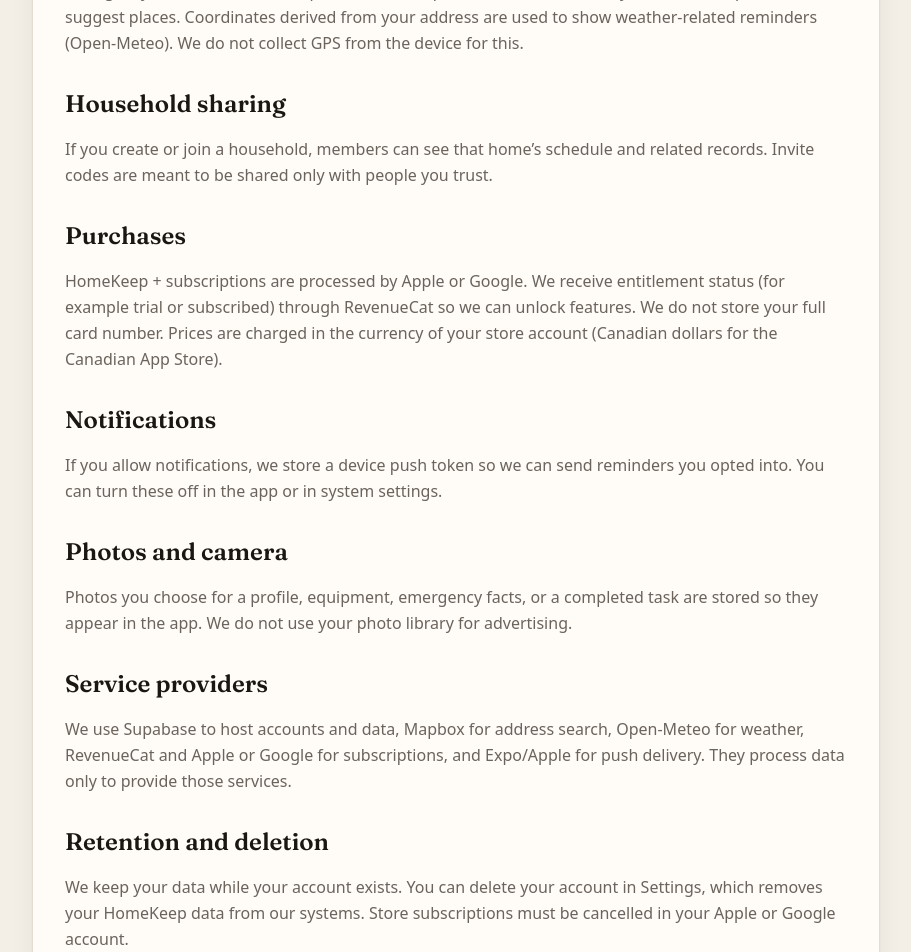
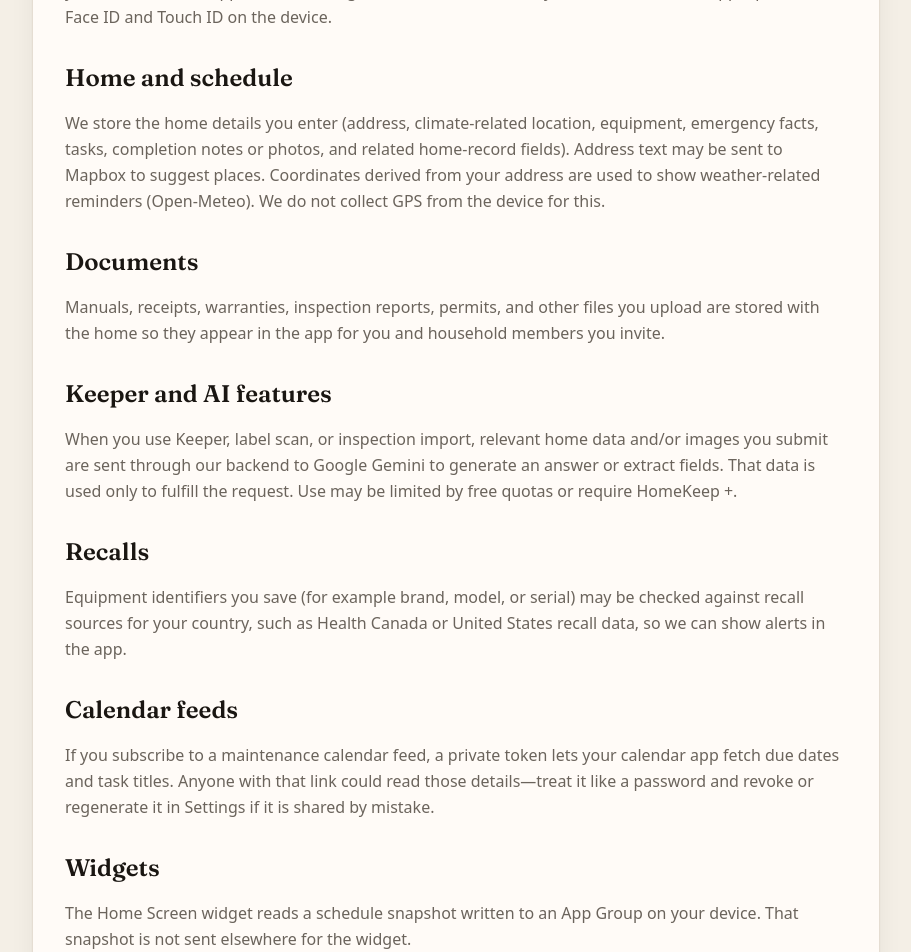
Before and after one commit to jvpatey/homekeep-website, a Next.js app: page /privacy in a window 1280 px wide. Shown: the part 620-1572 px from the top of the page, without its empty margins (184-1095 px from the left). Built offline with nearby package versions, Linux system fonts and the light colour scheme.

Commit message:
updated homekeep website to reflect changes in 2.1.0

```diff
--- a/src/app/privacy/page.tsx
+++ b/src/app/privacy/page.tsx
@@ -29,7 +29,7 @@
           HomeKeep Privacy Policy
         </h1>
         <p className="text-sm text-[var(--color-text-secondary)]">
-          Last updated: 9 September 2026
+          Last updated: 18 October 2026
         </p>
       </Reveal>
 
@@ -55,15 +55,87 @@
 
           <section className="mb-8">
             <h2 className="text-2xl font-semibold text-[var(--color-text)] mb-4">
+              Biometric sign-in
+            </h2>
+            <p className="text-[var(--color-text-secondary)] leading-relaxed">
+              Face ID or Touch ID is optional. If you turn it on, a refresh
+              token is stored in the device Secure Store so you can unlock the
+              app after a local sign-out. We do not receive your biometric
+              data—Apple processes Face ID and Touch ID on the device.
+            </p>
+          </section>
+
+          <section className="mb-8">
+            <h2 className="text-2xl font-semibold text-[var(--color-text)] mb-4">
               Home and schedule
             </h2>
             <p className="text-[var(--color-text-secondary)] leading-relaxed">
               We store the home details you enter (address, climate-related
-              location, equipment, manuals, emergency facts, tasks, and
-              completion notes or photos). Address text may be sent to Mapbox to
-              suggest places. Coordinates derived from your address are used to
-              show weather-related reminders (Open-Meteo). We do not collect GPS
-              from the device for this.
+              location, equipment, emergency facts, tasks, completion notes or
+              photos, and related home-record fields). Address text may be sent
+              to Mapbox to suggest places. Coordinates derived from your address
+              are used to show weather-related reminders (Open-Meteo). We do not
+              collect GPS from the device for this.
+            </p>
+          </section>
+
+          <section className="mb-8">
+            <h2 className="text-2xl font-semibold text-[var(--color-text)] mb-4">
+              Documents
+            </h2>
+            <p className="text-[var(--color-text-secondary)] leading-relaxed">
+              Manuals, receipts, warranties, inspection reports, permits, and
+              other files you upload are stored with the home so they appear in
+              the app for you and household members you invite.
+            </p>
+          </section>
+
+          <section className="mb-8">
+            <h2 className="text-2xl font-semibold text-[var(--color-text)] mb-4">
+              Keeper and AI features
+            </h2>
+            <p className="text-[var(--color-text-secondary)] leading-relaxed">
+              When you use Keeper, label scan, or inspection import, relevant
+              home data and/or images you submit are sent through our backend to
+              Google Gemini to generate an answer or extract fields. That data
+              is used only to fulfill the request. Use may be limited by free
+              quotas or require HomeKeep +.
+            </p>
+          </section>
+
+          <section className="mb-8">
+            <h2 className="text-2xl font-semibold text-[var(--color-text)] mb-4">
+              Recalls
+            </h2>
+            <p className="text-[var(--color-text-secondary)] leading-relaxed">
+              Equipment identifiers you save (for example brand, model, or
+              serial) may be checked against recall sources for your country,
+              such as Health Canada or United States recall data, so we can show
+              alerts in the app.
+            </p>
+          </section>
+
+          <section className="mb-8">
+            <h2 className="text-2xl font-semibold text-[var(--color-text)] mb-4">
+              Calendar feeds
+            </h2>
+            <p className="text-[var(--color-text-secondary)] leading-relaxed">
+              If you subscribe to a maintenance calendar feed, a private token
+              lets your calendar app fetch due dates and task titles. Anyone
+              with that link could read those details—treat it like a password
+              and revoke or regenerate it in Settings if it is shared by
+              mistake.
+            </p>
+          </section>
+
+          <section className="mb-8">
+            <h2 className="text-2xl font-semibold text-[var(--color-text)] mb-4">
+              Widgets
+            </h2>
+            <p className="text-[var(--color-text-secondary)] leading-relaxed">
+              The Home Screen widget reads a schedule snapshot written to an App
+              Group on your device. That snapshot is not sent elsewhere for the
+              widget.
             </p>
           </section>
 
@@ -73,8 +145,8 @@
             </h2>
             <p className="text-[var(--color-text-secondary)] leading-relaxed">
               If you create or join a household, members can see that home’s
-              schedule and related records. Invite codes are meant to be shared
-              only with people you trust.
+              schedule and related records. Invite codes and QR invites are
+              meant to be shared only with people you trust.
             </p>
           </section>
 
@@ -107,8 +179,10 @@
               Photos and camera
             </h2>
             <p className="text-[var(--color-text-secondary)] leading-relaxed">
-              Photos you choose for a profile, equipment, emergency facts, or a
-              completed task are stored so they appear in the app. We do not use
+              Photos you choose for a profile, equipment, emergency facts, a
+              completed task, or AI features (for example a nameplate or
+              document scan) are stored or processed as described in this policy
+              so they appear in the app or fulfill the request. We do not use
               your photo library for advertising.
             </p>
           </section>
@@ -119,7 +193,8 @@
             </h2>
             <p className="text-[var(--color-text-secondary)] leading-relaxed">
               We use Supabase to host accounts and data, Mapbox for address
-              search, Open-Meteo for weather, RevenueCat and Apple or Google for
+              search, Open-Meteo for weather, Google (Gemini) for Keeper and
+              related AI features, RevenueCat and Apple or Google for
               subscriptions, and Expo/Apple for push delivery. They process data
               only to provide those services.
             </p>
--- a/src/app/terms/page.tsx
+++ b/src/app/terms/page.tsx
@@ -30,7 +30,7 @@
           Terms of Service
         </h1>
         <p className="text-sm text-[var(--color-text-secondary)]">
-          Last updated: September 9, 2026
+          Last updated: 18 October 2026
         </p>
       </Reveal>
 
@@ -77,15 +77,31 @@
                 • Optional home address and a weather summary on the dashboard
               </li>
               <li>
+                • A home record: equipment details, shutoffs, trusted pros, and
+                documents (manuals, receipts, warranties, inspections, permits)
+              </li>
+              <li>
                 • Optional emergency facts for this home (for example shutoff
                 locations, with notes or photos)
               </li>
               <li>
-                • Optional equipment library (manuals and purchase receipts as
-                PDF or photo, with in-app viewing)
+                • Keeper and related AI features (assistant answers, equipment
+                label scan, and inspection import)
+              </li>
+              <li>• Equipment recall alerts based on saved equipment and country</li>
+              <li>
+                • Home Screen widgets showing overdue and upcoming tasks
               </li>
               <li>
-                • A shared household: invite others to one home and one plan
+                • Optional calendar subscription feeds for due dates in Apple
+                Calendar or other calendar apps
+              </li>
+              <li>
+                • Optional Face ID or Touch ID unlock after you sign in
+              </li>
+              <li>
+                • HomeShare: invite others to one home and one plan with a code
+                or QR
               </li>
               <li>
                 • A printable home maintenance summary (PDF assembled on your
@@ -267,10 +283,20 @@
             <h3 className="text-lg font-medium text-[var(--color-text)] mb-3">
               No Professional Advice
             </h3>
-            <p className="text-[var(--color-text-secondary)] leading-relaxed">
+            <p className="text-[var(--color-text-secondary)] leading-relaxed mb-4">
               HomeKeep does not provide professional maintenance, repair, or
               safety advice. Always consult qualified professionals for complex
               maintenance tasks, safety concerns, or when in doubt.
+            </p>
+
+            <h3 className="text-lg font-medium text-[var(--color-text)] mb-3">
+              AI and recall alerts
+            </h3>
+            <p className="text-[var(--color-text-secondary)] leading-relaxed">
+              Keeper answers, label scans, inspection imports, and recall alerts
+              are informational only. They may be incomplete or incorrect. Verify
+              important details with manufacturers, official recall sources, and
+              qualified professionals before you act.
             </p>
           </section>
 
```
Also changed, not shown: src/app/page.tsx (+68 -47 lines), src/app/support/page.tsx (+58 -8 lines).
